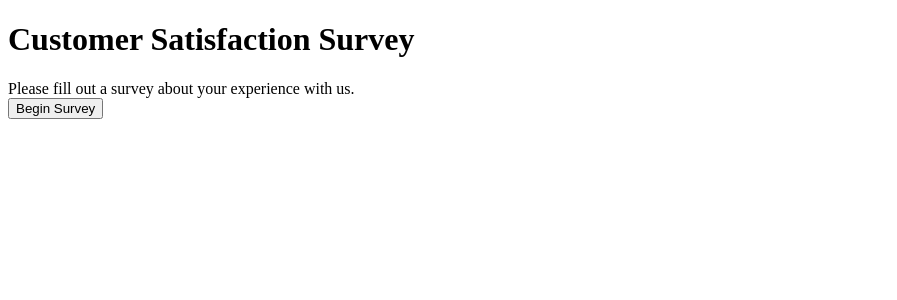
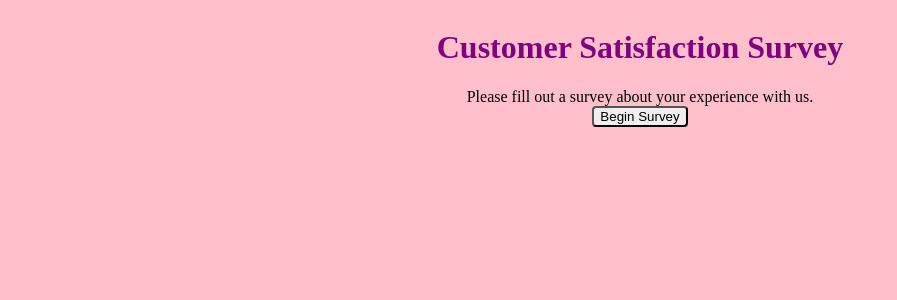
Before and after one commit to Elana10/SimpleSurvey, a Flask app: page / in a window 1280 px wide. Shown: the top 300 px of the page, without its empty margins (0-897 px from the left). Run offline with Flask 2, Linux system fonts and the light colour scheme.

Commit message:
SIMPLE styling for survey

```diff
--- /dev/null
+++ b/static/app.css
@@ -0,0 +1,42 @@
+h1 {
+    display: flex;
+    justify-content: center;
+    color: purple;
+}
+
+body {
+    height: 100%;
+    background-color: pink;
+}
+
+button {
+    border-radius: 4px;
+}
+
+main {
+    display: flex;
+    justify-content: center;
+    flex-direction: column;
+}
+
+p{
+    display: flex;
+    justify-content: center;
+}
+div {
+    display: flex;
+    justify-content: center;
+}
+form {
+    display: flex;
+    justify-content: center;
+
+}
+
+label{
+    margin: 10px;
+}
+
+input{
+    margin-right: 10px;
+}
--- a/templates/base.html
+++ b/templates/base.html
@@ -3,6 +3,7 @@
 <head>
     <meta charset="UTF-8">
     <meta name="viewport" content="width=device-width, initial-scale=1.0">
+    <link rel="stylesheet" href="/static/app.css">
     <title>Survey EXTREME</title>
 </head>
 <body>
@@ -12,9 +13,12 @@
         <a href=""></a>
     </nav> -->
 
-    <h1>{% block h1 %}  {% endblock %} </h1>
+
 
     <main>
+
+        <h1>{% block h1 %}  {% endblock %} </h1>
+
         {% with messages = get_flashed_messages() %}
             {% if messages%}
                 {% for message in messages%}
```
